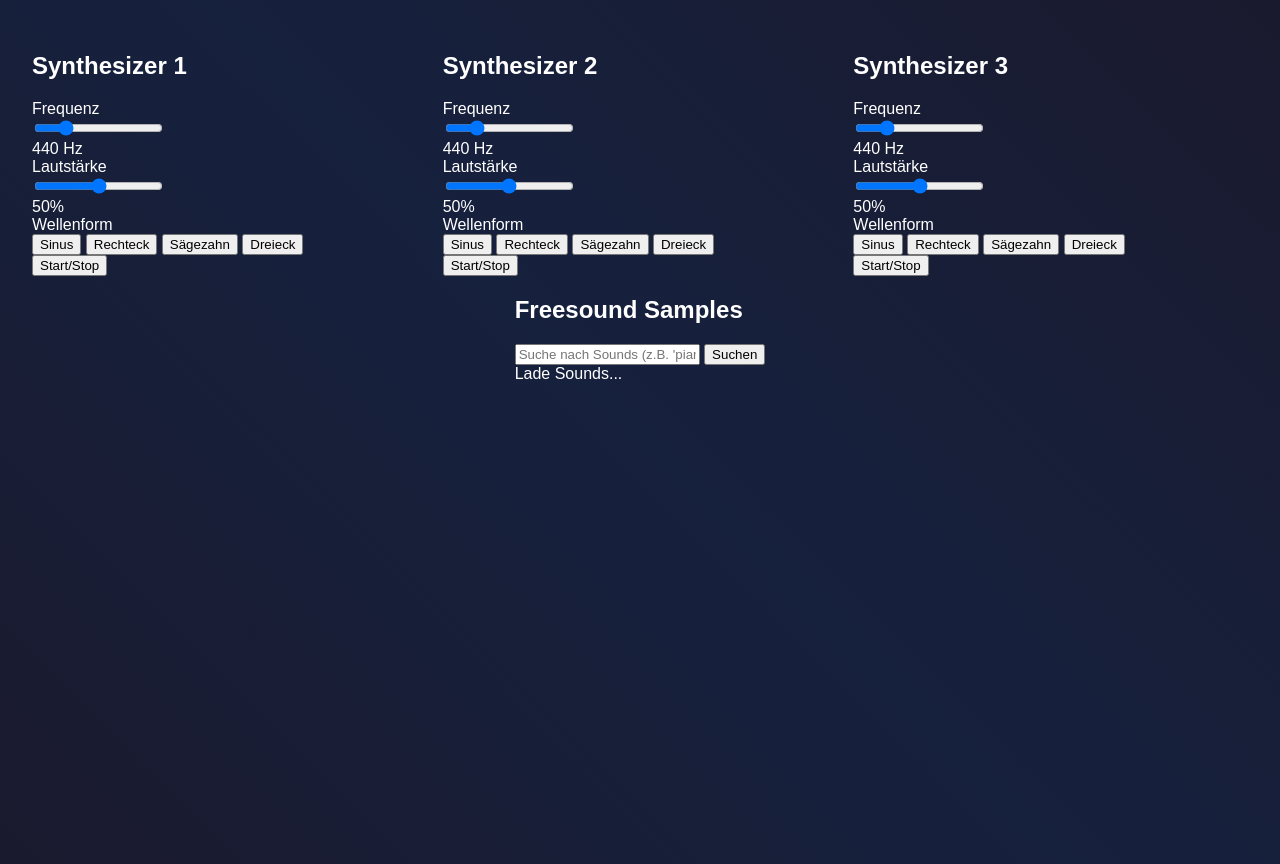
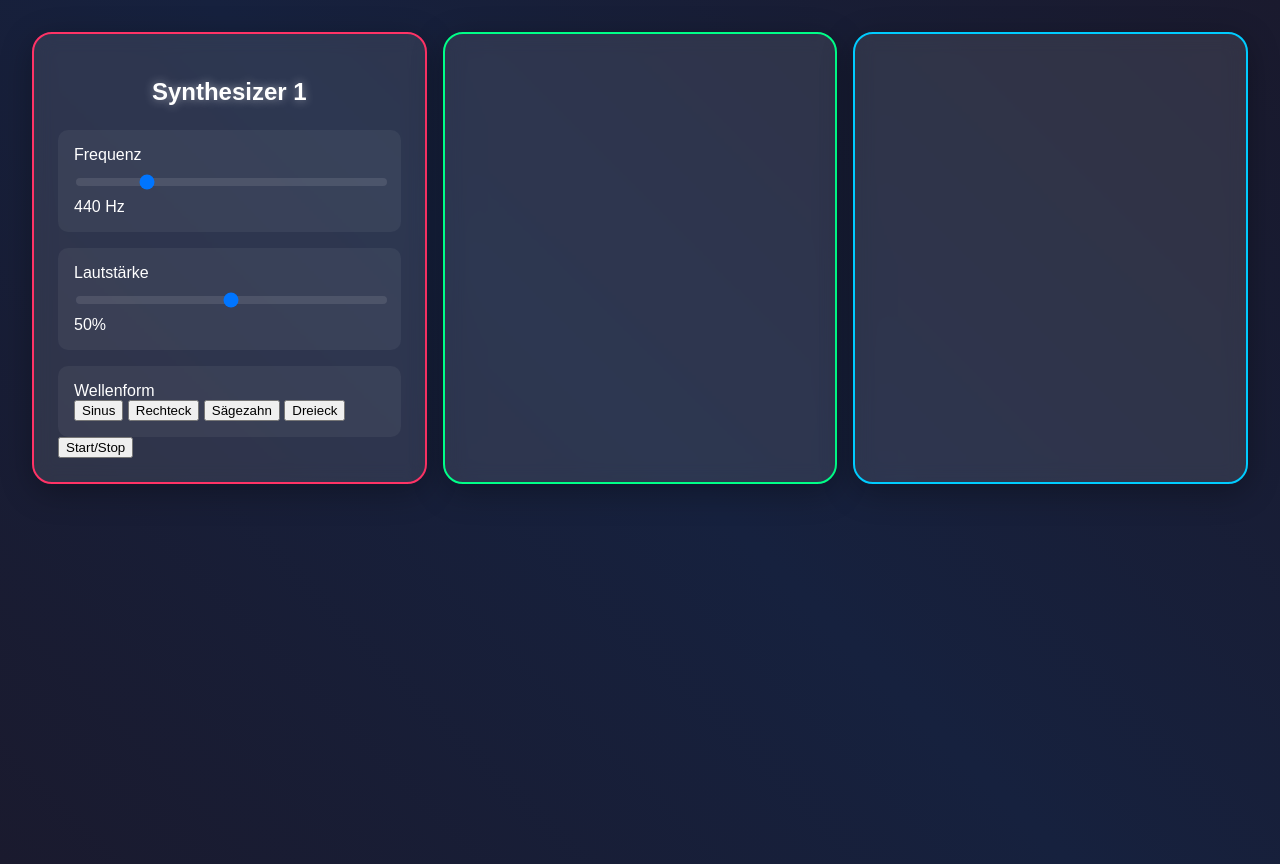
Before and after one commit to VerticalAISolutions/VAIS, a plain HTML site: page index.html in a window 1280 px wide. Drawn offline with Linux system fonts and the light colour scheme.

Commit message:
Update index.html

```diff
--- a/index.html
+++ b/index.html
@@ -22,6 +22,52 @@
             gap: 1rem;
             width: 100%;
             max-width: 1600px;
+        }
+
+        .synth {
+            background: rgba(255, 255, 255, 0.1);
+            backdrop-filter: blur(10px);
+            border-radius: 20px;
+            padding: 1.5rem;
+            box-shadow: 0 8px 32px rgba(0, 0, 0, 0.3);
+        }
+
+        .synth-1 { border: 2px solid #ff3366; }
+        .synth-2 { border: 2px solid #00ff88; }
+        .synth-3 { border: 2px solid #00ccff; }
+
+        .title {
+            text-align: center;
+            color: #fff;
+            margin-bottom: 1.5rem;
+            font-size: 1.5rem;
+            text-shadow: 0 0 10px rgba(255, 255, 255, 0.5);
+        }
+
+        .controls {
+            display: flex;
+            flex-direction: column;
+            gap: 1rem;
+        }
+
+        .control-group {
+            background: rgba(255, 255, 255, 0.05);
+            padding: 1rem;
+            border-radius: 10px;
+        }
+
+        .slider-container {
+            width: 100%;
+            margin: 0.5rem 0;
+        }
+
+        .slider {
+            -webkit-appearance: none;
+            width: 100%;
+            height: 8px;
+            border-radius: 4px;
+            background: rgba(255, 255, 255, 0.1);
+            outline: none;
         }
 
         /* ... (Rest of your CSS styles) ... */
@@ -62,77 +108,14 @@
         </div>
 
         <div class="synth synth-2">
-            <h2 class="title">Synthesizer 2</h2>
-            <div class="controls">
-                <div class="control-group">
-                    <label for="frequency2">Frequenz</label>
-                    <div class="slider-container">
-                        <input type="range" id="frequency2" class="slider" min="20" max="2000" value="440">
-                    </div>
-                    <span id="frequencyValue2">440 Hz</span>
-                </div>
-                <div class="control-group">
-                    <label for="volume2">Lautstärke</label>
-                    <div class="slider-container">
-                        <input type="range" id="volume2" class="slider" min="0" max="100" value="50">
-                    </div>
-                    <span id="volumeValue2">50%</span>
-                </div>
-                <div class="control-group">
-                    <label>Wellenform</label>
-                    <div class="button-group">
-                        <button class="button active" data-wave="sine" data-synth="2">Sinus</button>
-                        <button class="button" data-wave="square" data-synth="2">Rechteck</button>
-                        <button class="button" data-wave="sawtooth" data-synth="2">Sägezahn</button>
-                        <button class="button" data-wave="triangle" data-synth="2">Dreieck</button>
-                    </div>
-                </div>
-            </div>
-            <button id="playButton2" class="button">Start/Stop</button>
-            <div class="visualizer" id="visualizer2"></div>
-        </div>
+           </div>
 
         <div class="synth synth-3">
-            <h2 class="title">Synthesizer 3</h2>
-            <div class="controls">
-                <div class="control-group">
-                    <label for="frequency3">Frequenz</label>
-                    <div class="slider-container">
-                        <input type="range" id="frequency3" class="slider" min="20" max="2000" value="440">
-                    </div>
-                    <span id="frequencyValue3">440 Hz</span>
-                </div>
-                <div class="control-group">
-                    <label for="volume3">Lautstärke</label>
-                    <div class="slider-container">
-                        <input type="range" id="volume3" class="slider" min="0" max="100" value="50">
-                    </div>
-                    <span id="volumeValue3">50%</span>
-                </div>
-                <div class="control-group">
-                    <label>Wellenform</label>
-                    <div class="button-group">
-                        <button class="button active" data-wave="sine" data-synth="3">Sinus</button>
-                        <button class="button" data-wave="square" data-synth="3">Rechteck</button>
-                        <button class="button" data-wave="sawtooth" data-synth="3">Sägezahn</button>
-                        <button class="button" data-wave="triangle" data-synth="3">Dreieck</button>
-                    </div>
-                </div>
             </div>
-            <button id="playButton3" class="button">Start/Stop</button>
-            <div class="visualizer" id="visualizer3"></div>
-        </div>
     </div>
 
     <div class="freesound-section">
-        <h2 class="title">Freesound Samples</h2>
-        <div class="search-container">
-            <input type="text" class="search-input" placeholder="Suche nach Sounds (z.B. 'piano', 'drums', 'ambient')...">
-            <button class="button" id="searchButton">Suchen</button>
         </div>
-        <div class="loader">Lade Sounds...</div>
-        <div class="sound-grid" id="soundGrid"></div>
-    </div>
 
     <script>
         class Synthesizer {
@@ -175,4 +158,55 @@
                 this.oscillator.connect(this.gainNode);
 
                 this.gainNode.gain.setValueAtTime(0.0001, this.audioContext.currentTime);
-                this.gainNode.gain
+                this.gainNode.gain.exponentialRampToValueAtTime(1, this.audioContext.currentTime + 0.05);
+
+                this.oscillator.start();
+            }
+
+            setupEventListeners() {
+                const playButton = document.getElementById(`playButton${this.id}`);
+                const frequencySlider = document.getElementById(`frequency${this.id}`);
+                const volumeSlider = document.getElementById(`volume${this.id}`);
+                const frequencyValue = document.getElementById(`frequencyValue${this.id}`);
+                const volumeValue = document.getElementById(`volumeValue${this.id}`);
+                const waveButtons = document.querySelectorAll(`.synth-${this.id} .button`);
+
+                playButton.addEventListener('click', () => {
+                    this.isPlaying = !this.isPlaying;
+                    playButton.textContent = this.isPlaying ? "Stop" : "Start";
+
+                    if (this.isPlaying) {
+                        this.createOscillator();
+                    } else {
+                        this.oscillator.stop();
+                        this.oscillator.disconnect();
+                        this.oscillator = null;
+                    }
+                });
+
+                frequencySlider.addEventListener('input', () => {
+                    if (this.oscillator) {
+                        this.oscillator.frequency.value = frequencySlider.value;
+                    }
+                    frequencyValue.textContent = `${frequencySlider.value} Hz`;
+                });
+
+                volumeSlider.addEventListener('input', () => {
+                    this.gainNode.gain.value = volumeSlider.value / 100;
+                    volumeValue.textContent = `${volumeSlider.value}%`;
+                });
+
+                waveButtons.forEach(button => {
+                    button.addEventListener('click', () => {
+                        waveButtons.forEach(btn => btn.classList.remove('active'));
+                        button.classList.add('active');
+                        this.currentWaveform = button.dataset.wave;
+                        if (this.isPlaying) {
+                            this.createOscillator();
+                        }
+                    });
+                });
+            }
+
+            drawVisualizer() {
+                this.analyser.getByteTimeDomainData(this.dataArray);
```
